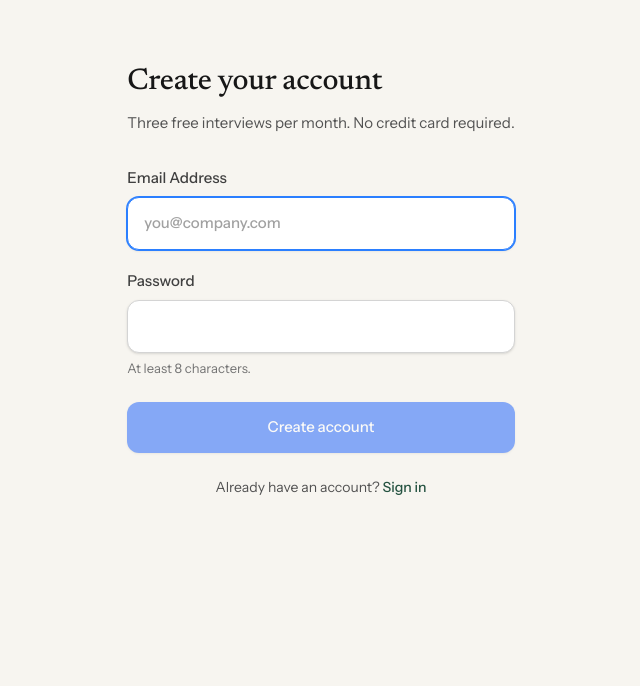
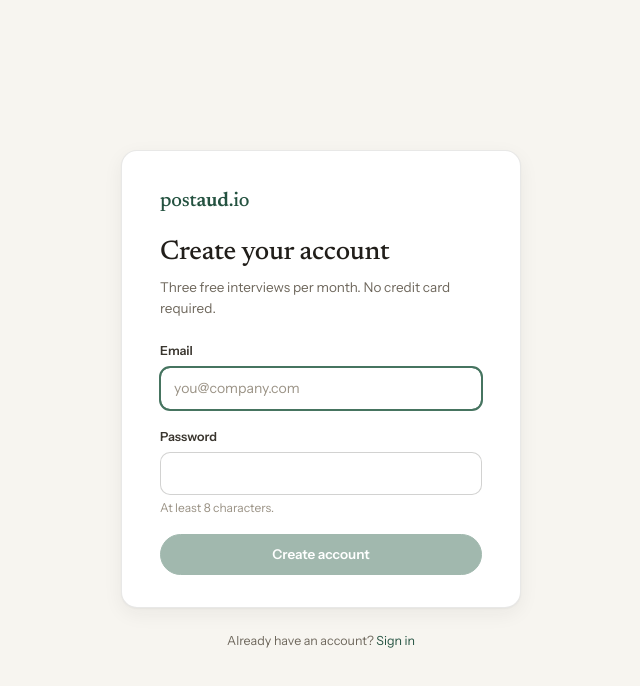
Before and after one commit to nick-ostroff/postaud.io, a Next.js app: page /sign-up in a window 1280 px wide. Shown: the top 686 px of the page, without its empty margins (319-959 px from the left). Built offline with nearby package versions, Linux system fonts and the light colour scheme.

Commit message:
feat(auth): move sign-up, reset, update-password, and verify onto the design system

```diff
--- a/src/app/auth/reset/ResetForm.tsx
+++ b/src/app/auth/reset/ResetForm.tsx
@@ -2,6 +2,9 @@
 
 import { useState } from "react";
 import { createClient } from "@/db/client";
+import { Button } from "@/components/ui/Button";
+import { Field } from "@/components/ui/Field";
+import { Input } from "@/components/ui/Input";
 
 export function ResetForm() {
   const [email, setEmail] = useState("");
@@ -34,42 +37,42 @@
 
   if (state === "sent") {
     return (
-      <div className="rounded-2xl border border-emerald-200 dark:border-emerald-900/50 bg-emerald-50 dark:bg-emerald-900/20 p-6 text-center shadow-sm">
-        <p className="text-xl font-medium text-emerald-800 dark:text-emerald-400 mb-2">Check your inbox</p>
-        <p className="text-[15px] font-medium text-emerald-700 dark:text-emerald-500">
-          If an account exists for <strong>{email}</strong>, we just sent you a reset link.
+      <div className="rounded-card border border-green bg-green-tint px-5 py-6 text-center">
+        <p className="serif text-[18px] text-green-deep">Check your inbox</p>
+        <p className="mt-1.5 text-[13.5px] text-muted">
+          If an account exists for <strong className="text-ink">{email}</strong>, we just sent you a
+          reset link.
         </p>
       </div>
     );
   }
 
   return (
-    <form onSubmit={onSubmit} className="space-y-5">
-      <div>
-        <label className="block text-[15px] font-medium text-neutral-700 dark:text-neutral-300 mb-2">
-          Email Address
-        </label>
-        <input
+    <form onSubmit={onSubmit}>
+      <Field label="Email">
+        <Input
           type="email"
           required
           autoFocus
           value={email}
           onChange={(e) => setEmail(e.target.value)}
           autoComplete="email"
-          className="w-full rounded-xl border border-neutral-300 dark:border-neutral-700 bg-white dark:bg-[#1c1c1e] px-4 py-3.5 text-[15px] font-medium text-neutral-900 dark:text-white focus:border-blue-500 focus:outline-none focus:ring-1 focus:ring-blue-500 transition-all placeholder:text-neutral-400 dark:placeholder:text-neutral-600 shadow-sm"
         />
-      </div>
-      <button
+      </Field>
+
+      <Button
         type="submit"
+        variant="primary"
         disabled={state === "submitting" || !email}
-        className="mt-6 flex w-full items-center justify-center rounded-xl bg-blue-600 px-4 py-3.5 text-[15px] font-medium text-white hover:bg-blue-700 disabled:cursor-not-allowed disabled:opacity-50 transition-colors shadow-sm"
+        className="w-full justify-center"
       >
         {state === "submitting" ? "Sending link…" : "Send reset link"}
-      </button>
+      </Button>
+
       {errorMsg && (
-        <div className="mt-2 text-[15px] font-medium text-rose-700 dark:text-rose-400 text-center">
+        <p className="mt-4 text-center text-[13px] text-amber" role="alert">
           {errorMsg}
-        </div>
+        </p>
       )}
     </form>
   );
--- a/src/app/auth/reset/page.tsx
+++ b/src/app/auth/reset/page.tsx
@@ -1,19 +1,25 @@
+import Link from "next/link";
+import { Card } from "@/components/ui/Card";
+import { Wordmark } from "@/app/(marketing)/Nav";
 import { ResetForm } from "./ResetForm";
 
 export const metadata = { title: "Reset your password" };
 
 export default function ResetPage() {
   return (
-    <div className="mx-auto max-w-md px-6 py-16">
-      <h1 className="text-3xl font-semibold tracking-tight text-neutral-900 dark:text-white">
-        Reset your password
-      </h1>
-      <p className="mt-3 text-[15px] text-neutral-600 dark:text-neutral-400">
-        Enter your email and we&apos;ll send you a link to choose a new password.
-      </p>
-      <div className="mt-8">
+    <main className="flex min-h-screen w-full flex-col items-center justify-center bg-paper px-6 py-14">
+      <Card className="w-full max-w-[400px] px-[38px] pt-9 pb-8">
+        <Link href="/" aria-label="PostAud.io home">
+          <Wordmark className="text-xl" />
+        </Link>
+
+        <h1 className="serif mt-[18px] text-[27px] text-ink">Reset your password</h1>
+        <p className="mb-6 mt-1 text-[13.5px] text-muted">
+          Enter your email and we&apos;ll send you a link to choose a new password.
+        </p>
+
         <ResetForm />
-      </div>
-    </div>
+      </Card>
+    </main>
   );
 }
--- a/src/app/auth/update-password/page.tsx
+++ b/src/app/auth/update-password/page.tsx
@@ -1,19 +1,23 @@
+import Link from "next/link";
+import { Card } from "@/components/ui/Card";
+import { Wordmark } from "@/app/(marketing)/Nav";
 import { UpdatePasswordForm } from "./UpdatePasswordForm";
 
 export const metadata = { title: "Choose a new password" };
 
 export default function UpdatePasswordPage() {
   return (
-    <div className="mx-auto max-w-md px-6 py-16">
-      <h1 className="text-3xl font-semibold tracking-tight text-neutral-900 dark:text-white">
-        Choose a new password
-      </h1>
-      <p className="mt-3 text-[15px] text-neutral-600 dark:text-neutral-400">
-        At least 8 characters.
-      </p>
-      <div className="mt-8">
+    <main className="flex min-h-screen w-full flex-col items-center justify-center bg-paper px-6 py-14">
+      <Card className="w-full max-w-[400px] px-[38px] pt-9 pb-8">
+        <Link href="/" aria-label="PostAud.io home">
+          <Wordmark className="text-xl" />
+        </Link>
+
+        <h1 className="serif mt-[18px] text-[27px] text-ink">Choose a new password</h1>
+        <p className="mb-6 mt-1 text-[13.5px] text-muted">At least 8 characters.</p>
+
         <UpdatePasswordForm />
-      </div>
-    </div>
+      </Card>
+    </main>
   );
 }
--- a/src/app/sign-up/SignUpForm.tsx
+++ b/src/app/sign-up/SignUpForm.tsx
@@ -2,6 +2,9 @@
 
 import { useState } from "react";
 import { createClient } from "@/db/client";
+import { Button } from "@/components/ui/Button";
+import { Field } from "@/components/ui/Field";
+import { Input } from "@/components/ui/Input";
 
 export function SignUpForm() {
   const [email, setEmail] = useState("");
@@ -49,22 +52,20 @@
 
   if (state === "sent") {
     return (
-      <div className="rounded-2xl border border-emerald-200 dark:border-emerald-900/50 bg-emerald-50 dark:bg-emerald-900/20 p-6 text-center shadow-sm">
-        <p className="text-xl font-medium text-emerald-800 dark:text-emerald-400 mb-2">Check your inbox</p>
-        <p className="text-[15px] font-medium text-emerald-700 dark:text-emerald-500">
-          We sent a confirmation link to <strong>{email}</strong>. Click it to finish creating your account.
+      <div className="rounded-card border border-green bg-green-tint px-5 py-6 text-center">
+        <p className="serif text-[18px] text-green-deep">Check your inbox</p>
+        <p className="mt-1.5 text-[13.5px] text-muted">
+          We sent a confirmation link to <strong className="text-ink">{email}</strong>. Click it to
+          finish creating your account.
         </p>
       </div>
     );
   }
 
   return (
-    <form onSubmit={onSubmit} className="space-y-5">
-      <div>
-        <label className="block text-[15px] font-medium text-neutral-700 dark:text-neutral-300 mb-2">
-          Email Address
-        </label>
-        <input
+    <form onSubmit={onSubmit}>
+      <Field label="Email">
+        <Input
           type="email"
           required
           autoFocus
@@ -72,35 +73,33 @@
           onChange={(e) => setEmail(e.target.value)}
           placeholder="you@company.com"
           autoComplete="email"
-          className="w-full rounded-xl border border-neutral-300 dark:border-neutral-700 bg-white dark:bg-[#1c1c1e] px-4 py-3.5 text-[15px] font-medium text-neutral-900 dark:text-white focus:border-blue-500 focus:outline-none focus:ring-1 focus:ring-blue-500 transition-all placeholder:text-neutral-400 dark:placeholder:text-neutral-600 shadow-sm"
         />
-      </div>
-      <div>
-        <label className="block text-[15px] font-medium text-neutral-700 dark:text-neutral-300 mb-2">
-          Password
-        </label>
-        <input
+      </Field>
+
+      <Field label="Password" hint="At least 8 characters.">
+        <Input
           type="password"
           required
           minLength={8}
           value={password}
           onChange={(e) => setPassword(e.target.value)}
           autoComplete="new-password"
-          className="w-full rounded-xl border border-neutral-300 dark:border-neutral-700 bg-white dark:bg-[#1c1c1e] px-4 py-3.5 text-[15px] font-medium text-neutral-900 dark:text-white focus:border-blue-500 focus:outline-none focus:ring-1 focus:ring-blue-500 transition-all shadow-sm"
         />
-        <p className="mt-1.5 text-[13px] text-neutral-500">At least 8 characters.</p>
-      </div>
-      <button
+      </Field>
+
+      <Button
         type="submit"
+        variant="primary"
         disabled={state === "submitting" || !email || password.length < 8}
-        className="mt-6 flex w-full items-center justify-center rounded-xl bg-blue-600 px-4 py-3.5 text-[15px] font-medium text-white hover:bg-blue-700 disabled:cursor-not-allowed disabled:opacity-50 transition-colors shadow-sm"
+        className="w-full justify-center"
       >
         {state === "submitting" ? "Creating account…" : "Create account"}
-      </button>
+      </Button>
+
       {errorMsg && (
-        <div className="mt-2 text-[15px] font-medium text-rose-700 dark:text-rose-400 text-center">
+        <p className="mt-4 text-center text-[13px] text-amber" role="alert">
           {errorMsg}
-        </div>
+        </p>
       )}
     </form>
   );
--- a/src/app/sign-up/page.tsx
+++ b/src/app/sign-up/page.tsx
@@ -1,26 +1,32 @@
 import Link from "next/link";
+import { Card } from "@/components/ui/Card";
+import { Wordmark } from "@/app/(marketing)/Nav";
 import { SignUpForm } from "./SignUpForm";
 
 export const metadata = { title: "Create your PostAud.io account" };
 
 export default function SignUpPage() {
   return (
-    <div className="mx-auto max-w-md px-6 py-16">
-      <h1 className="text-3xl font-semibold tracking-tight text-neutral-900 dark:text-white">
-        Create your account
-      </h1>
-      <p className="mt-3 text-[15px] text-neutral-600 dark:text-neutral-400">
-        Three free interviews per month. No credit card required.
-      </p>
-      <div className="mt-8">
+    <main className="flex min-h-screen w-full flex-col items-center justify-center bg-paper px-6 py-14">
+      <Card className="w-full max-w-[400px] px-[38px] pt-9 pb-8">
+        <Link href="/" aria-label="PostAud.io home">
+          <Wordmark className="text-xl" />
+        </Link>
+
+        <h1 className="serif mt-[18px] text-[27px] text-ink">Create your account</h1>
+        <p className="mb-6 mt-1 text-[13.5px] text-muted">
+          Three free interviews per month. No credit card required.
+        </p>
+
         <SignUpForm />
-      </div>
-      <p className="mt-6 text-center text-[14px] text-neutral-600 dark:text-neutral-400">
+      </Card>
+
+      <p className="mt-6 text-center text-[12.5px] text-muted">
         Already have an account?{" "}
-        <Link href="/sign-in" className="font-medium text-blue-600 hover:text-blue-700 dark:text-blue-400">
+        <Link href="/sign-in" className="text-green-deep hover:text-ink">
           Sign in
         </Link>
       </p>
-    </div>
+    </main>
   );
 }
```
Also changed, not shown: src/app/auth/update-password/UpdatePasswordForm.tsx (+15 -13 lines), src/app/auth/verify/page.tsx (+21 -14 lines).
